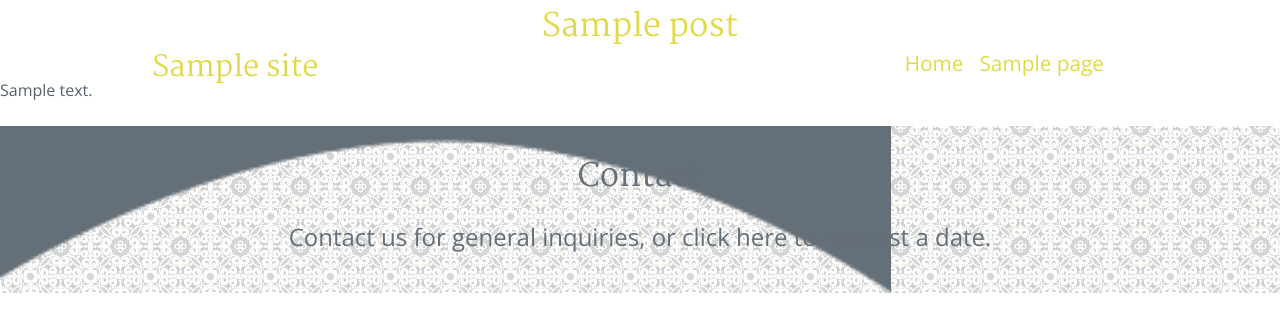
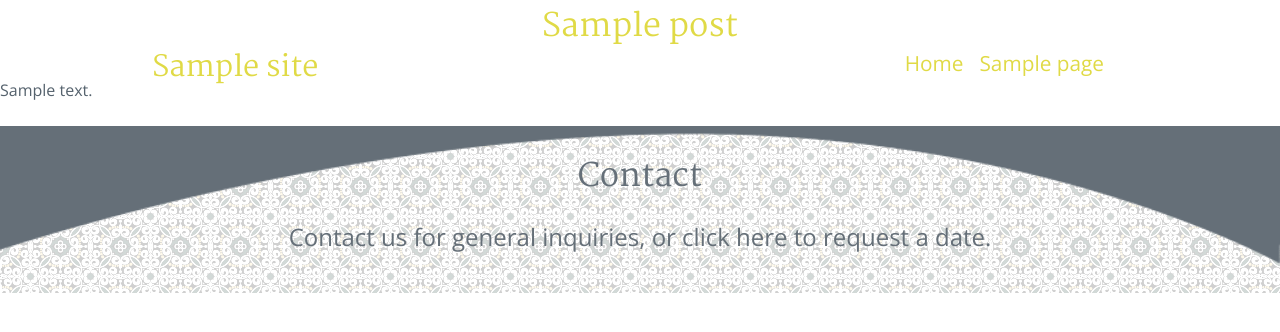
Before and after one commit to jonathanfunk/married-by-kayla, a WordPress theme: template themes/marriedbykayla/page.php in a window 1280 px wide. Shown: the top 332 px of the page. Run offline with PHP 8.4 and a stand-in for WordPress, Linux system fonts and the light colour scheme; the site name, menu and one post (Sample post) are stand-ins, and other content is empty.

Commit message:
implemented background swoosh images on tablet size

```diff
--- a/themes/marriedbykayla/sass/_about.scss
+++ b/themes/marriedbykayla/sass/_about.scss
@@ -1,10 +1,21 @@
 .about {
-  background: url("../../images/mobile-swoosh-small.png ") no-repeat, url("../../images/mobile-swoosh-bottom.png ") no-repeat, url("../../images/weddingpattern.png ") repeat ;
+  background:
+  url("../../images/mobile-swoosh-small.png ") no-repeat,
+  url("../../images/mobile-swoosh-bottom.png ") no-repeat,
+  url("../../images/weddingpattern.png ") repeat;
   background-size: contain, contain, auto;
   background-position: top, bottom, center;
   padding: 1.5rem 0 1.5rem;
   h2,h3 {
     color: $color_ligher-green;
+  }
+  @include tablet {
+    background:
+    url("../../images/background-swoosh-small-top.png ") no-repeat,
+    url("../../images/background-swoosh-small-bottom.png ") no-repeat,
+    url("../../images/weddingpattern.png ") repeat;
+    background-size: contain, contain, auto;
+    background-position: top, bottom, center;
   }
 }
 .about-wrap {
--- a/themes/marriedbykayla/sass/_faq.scss
+++ b/themes/marriedbykayla/sass/_faq.scss
@@ -1,7 +1,18 @@
 .faq {
-  background: url("../../images/mobile-swoosh-top.png ") no-repeat, url("../../images/mobile-swoosh-bottom.png ") no-repeat, url("../../images/weddingpattern.png ") repeat ;
+  background:
+  url("../../images/mobile-swoosh-top.png ") no-repeat,
+  url("../../images/mobile-swoosh-bottom.png ") no-repeat,
+  url("../../images/weddingpattern.png ") repeat ;
   background-size: contain, contain, auto;
   background-position: top, bottom, center;
+  @include tablet {
+    background:
+    url("../../images/background-swoosh-small-top.png ") no-repeat,
+    url("../../images/background-swoosh-small-bottom.png ") no-repeat,
+    url("../../images/weddingpattern.png ") repeat;
+    background-size: contain, contain, auto;
+    background-position: top, bottom, center;
+  }
   h2 {
     color: $color_bg-green;
   }
--- a/themes/marriedbykayla/sass/_footer.scss
+++ b/themes/marriedbykayla/sass/_footer.scss
@@ -2,6 +2,10 @@
   width: 100vw;
   background: url("../../images/mobile-swoosh-top.png ") no-repeat, url("../../images/weddingpattern.png ") repeat;
   background-size: contain, auto;
+  @include tablet {
+    background: url("../../images/background-swoosh-small-top.png ") no-repeat, url("../../images/weddingpattern.png ") repeat;
+    background-size: contain, auto;
+  }
   .site-info {
     padding: 1.5rem;
   }
--- a/themes/marriedbykayla/style.css
+++ b/themes/marriedbykayla/style.css
@@ -729,6 +729,11 @@
   padding: 1.5rem 0 1.5rem; }
   .about h2, .about h3 {
     color: #95F8E8; }
+  @media (min-width: 600px) {
+    .about {
+      background: url("../../images/background-swoosh-small-top.png ") no-repeat, url("../../images/background-swoosh-small-bottom.png ") no-repeat, url("../../images/weddingpattern.png ") repeat;
+      background-size: contain, contain, auto;
+      background-position: top, bottom, center; } }
 
 .about-wrap {
   display: -ms-flexbox;
@@ -879,6 +884,11 @@
   background: url("../../images/mobile-swoosh-top.png ") no-repeat, url("../../images/mobile-swoosh-bottom.png ") no-repeat, url("../../images/weddingpattern.png ") repeat;
   background-size: contain, contain, auto;
   background-position: top, bottom, center; }
+  @media (min-width: 600px) {
+    .faq {
+      background: url("../../images/background-swoosh-small-top.png ") no-repeat, url("../../images/background-swoosh-small-bottom.png ") no-repeat, url("../../images/weddingpattern.png ") repeat;
+      background-size: contain, contain, auto;
+      background-position: top, bottom, center; } }
   .faq h2 {
     color: #656F78; }
   .faq li {
@@ -946,6 +956,10 @@
   width: 100vw;
   background: url("../../images/mobile-swoosh-top.png ") no-repeat, url("../../images/weddingpattern.png ") repeat;
   background-size: contain, auto; }
+  @media (min-width: 600px) {
+    footer {
+      background: url("../../images/background-swoosh-small-top.png ") no-repeat, url("../../images/weddingpattern.png ") repeat;
+      background-size: contain, auto; } }
   footer .site-info {
     padding: 1.5rem; }
   footer h2 {
```
Also changed, not shown: themes/marriedbykayla/build/css/style.min.css, themes/marriedbykayla/images/background-swoosh-small-bottom.png (added), themes/marriedbykayla/images/background-swoosh-small-top.png (added), themes/marriedbykayla/images/background-swoosh-small.png (added), 1 other file.
